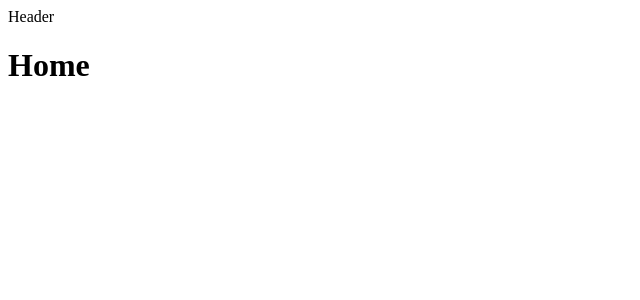
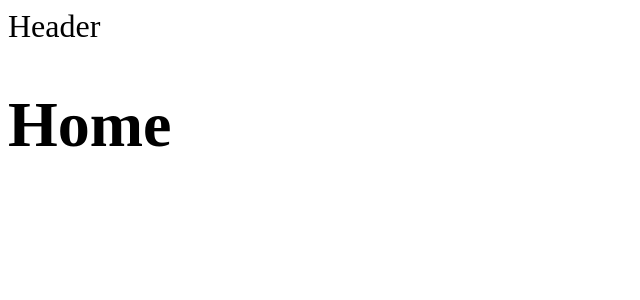
Before and after one commit to gabriel-de-azevedo/space-tourism-website, a Vue app: page / in a window 1280 px wide. Shown: the top 300 px of the page, without its empty margins (0-640 px from the left). Built offline with nearby package versions, Linux system fonts and the light colour scheme.

Commit message:
build: add main styles file

```diff
--- a/src/assets/styles/main.css
+++ b/src/assets/styles/main.css
@@ -0,0 +1,3 @@
+html {
+  font-size: 2rem;
+}
--- a/src/main.ts
+++ b/src/main.ts
@@ -1,3 +1,5 @@
+import './assets/styles/main.css'
+
 import { createApp } from 'vue'
 import App from './App.vue'
 import router from './router'
```
